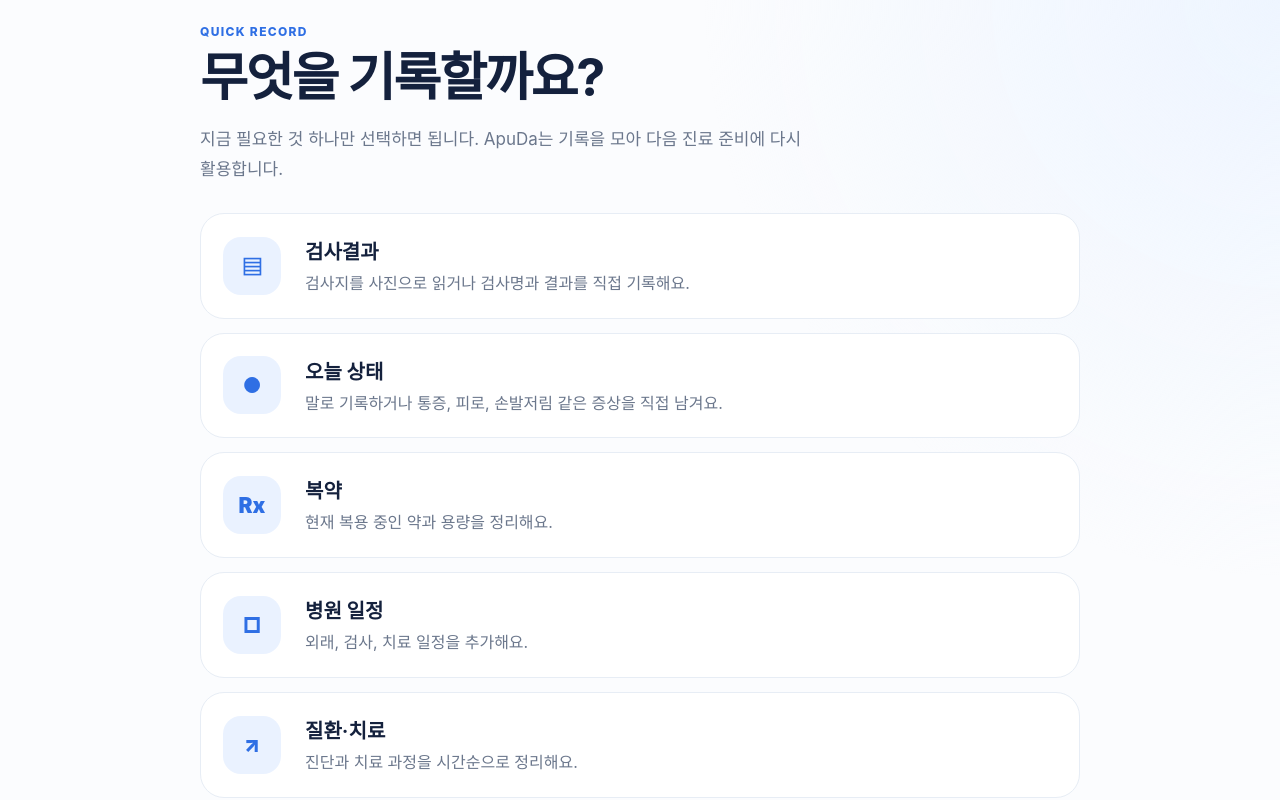
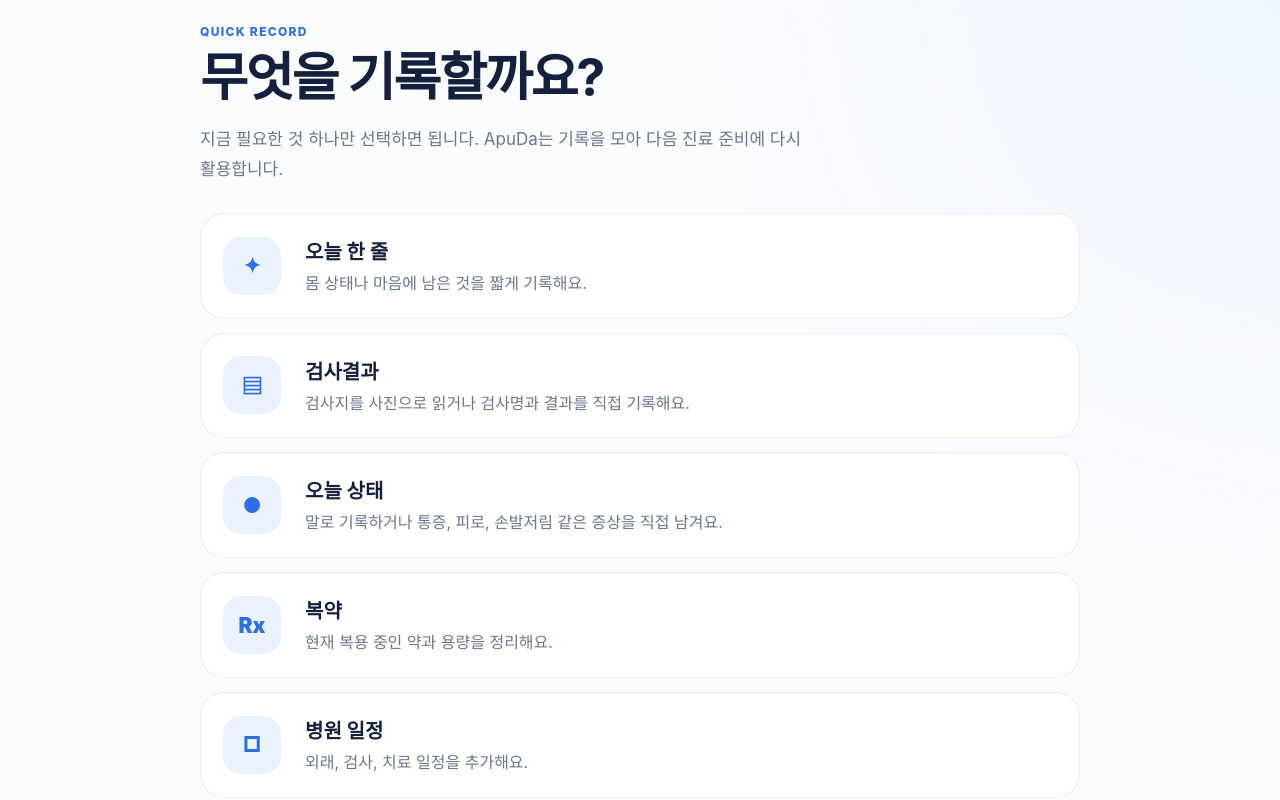
Before and after one commit to Mespital/ApuDa, a Next.js app in the folder platform/: page /my/record in a window 1280 px wide. Shown: the top 800 px of the page. Built offline with nearby package versions, Linux system fonts and the light colour scheme; no server answers.

Commit message:
feat: surface health journal in record chooser

```diff
--- a/platform/app/my/record/page.tsx
+++ b/platform/app/my/record/page.tsx
@@ -1,6 +1,12 @@
 import Link from "next/link";
 
 const choices = [
+  {
+    href: "/my/journal",
+    icon: "✦",
+    title: "오늘 한 줄",
+    description: "몸 상태나 마음에 남은 것을 짧게 기록해요."
+  },
   {
     href: "/my/labs",
     icon: "▤",
```
